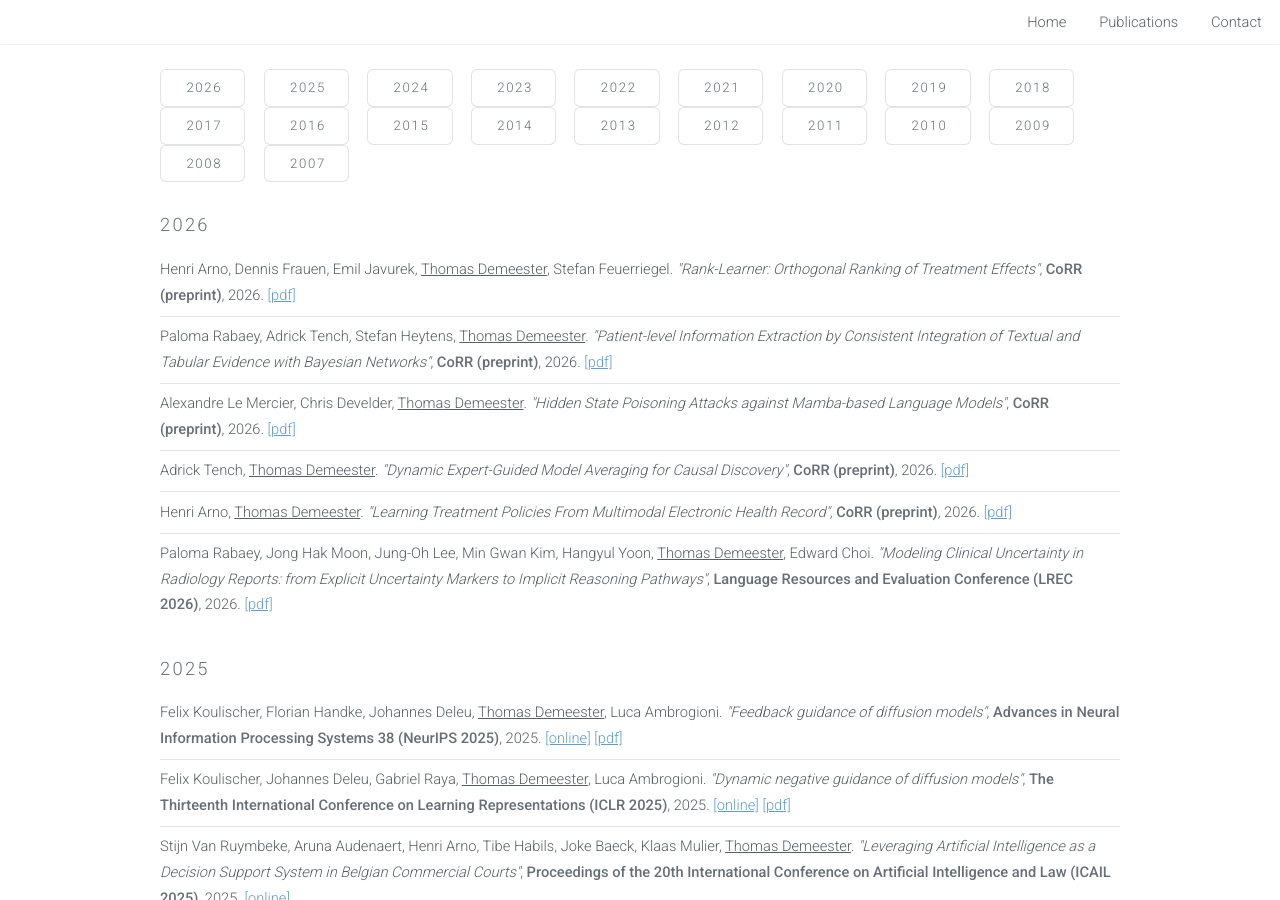
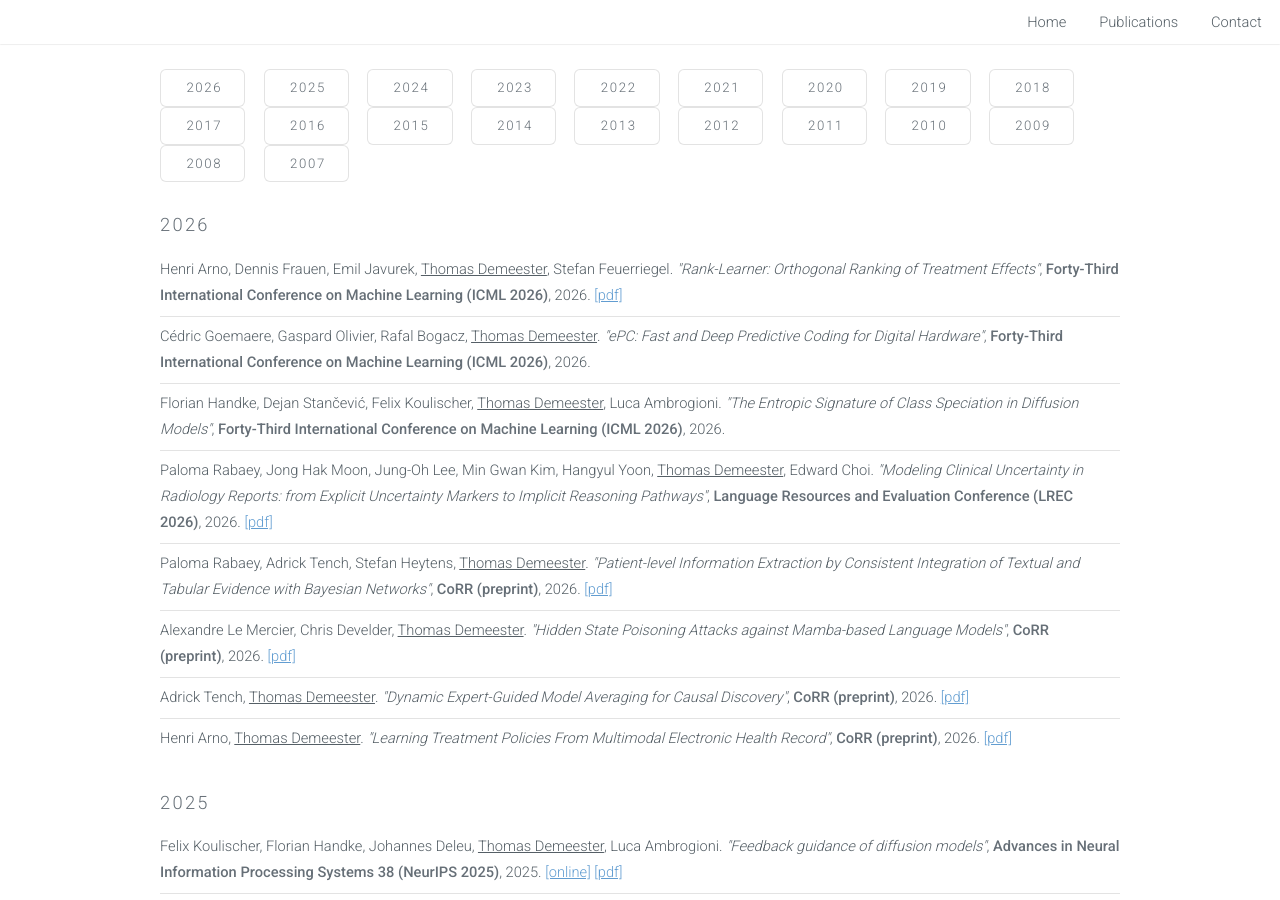
Before and after one commit to tdmeeste/tdmeeste.github.io, a Jekyll site: the page built from _pages/publications.html, in a window 1280 px wide and 900 px high, scrolled down 389 px. Built offline with Jekyll 4.4.1, drawn with Linux system fonts in a browser that asks for light colours.

Commit message:
update publications

```diff
--- a/_data/publications/2026.yml
+++ b/_data/publications/2026.yml
@@ -1,8 +1,27 @@
 - authors: "Henri Arno, Dennis Frauen, Emil Javurek, Thomas Demeester, Stefan Feuerriegel"
   title: "Rank-Learner: Orthogonal Ranking of Treatment Effects"
-  venue: "CoRR (preprint)"
+  venue: "Forty-Third International Conference on Machine Learning (ICML 2026)"
   links:
     pdf: "https://arxiv.org/pdf/2602.03517"
+
+- authors: "Cédric Goemaere, Gaspard Olivier, Rafal Bogacz, Thomas Demeester"
+  title: "ePC: Fast and Deep Predictive Coding for Digital Hardware"
+  venue: "Forty-Third International Conference on Machine Learning (ICML 2026)"
+  links: "https://arxiv.org/abs/2505.20137"
+
+- authors: "Florian Handke, Dejan Stančević, Felix Koulischer, Thomas Demeester, Luca Ambrogioni"
+  title: "The Entropic Signature of Class Speciation in Diffusion Models"
+  venue: "Forty-Third International Conference on Machine Learning (ICML 2026)"
+  links: "https://arxiv.org/abs/2602.09651"
+
+
+- authors: "Paloma Rabaey, Jong Hak Moon, Jung-Oh Lee, Min Gwan Kim, Hangyul Yoon, Thomas Demeester, Edward Choi"
+  title: "Modeling Clinical Uncertainty in Radiology Reports: from Explicit Uncertainty Markers to Implicit Reasoning Pathways"
+  venue: "Language Resources and Evaluation Conference (LREC 2026)"
+  links:
+    pdf: "https://arxiv.org/abs/2511.04506"
+
+
 
 - authors: "Paloma Rabaey, Adrick Tench, Stefan Heytens, Thomas Demeester"
   title: "Patient-level Information Extraction by Consistent Integration of Textual and Tabular Evidence with Bayesian Networks"
@@ -27,9 +46,3 @@
   venue: "CoRR (preprint)"
   links:
     pdf: "https://arxiv.org/abs/2507.20993"
-
-- authors: "Paloma Rabaey, Jong Hak Moon, Jung-Oh Lee, Min Gwan Kim, Hangyul Yoon, Thomas Demeester, Edward Choi"
-  title: "Modeling Clinical Uncertainty in Radiology Reports: from Explicit Uncertainty Markers to Implicit Reasoning Pathways"
-  venue: "Language Resources and Evaluation Conference (LREC 2026)"
-  links:
-    pdf: "https://arxiv.org/abs/2511.04506"
```
